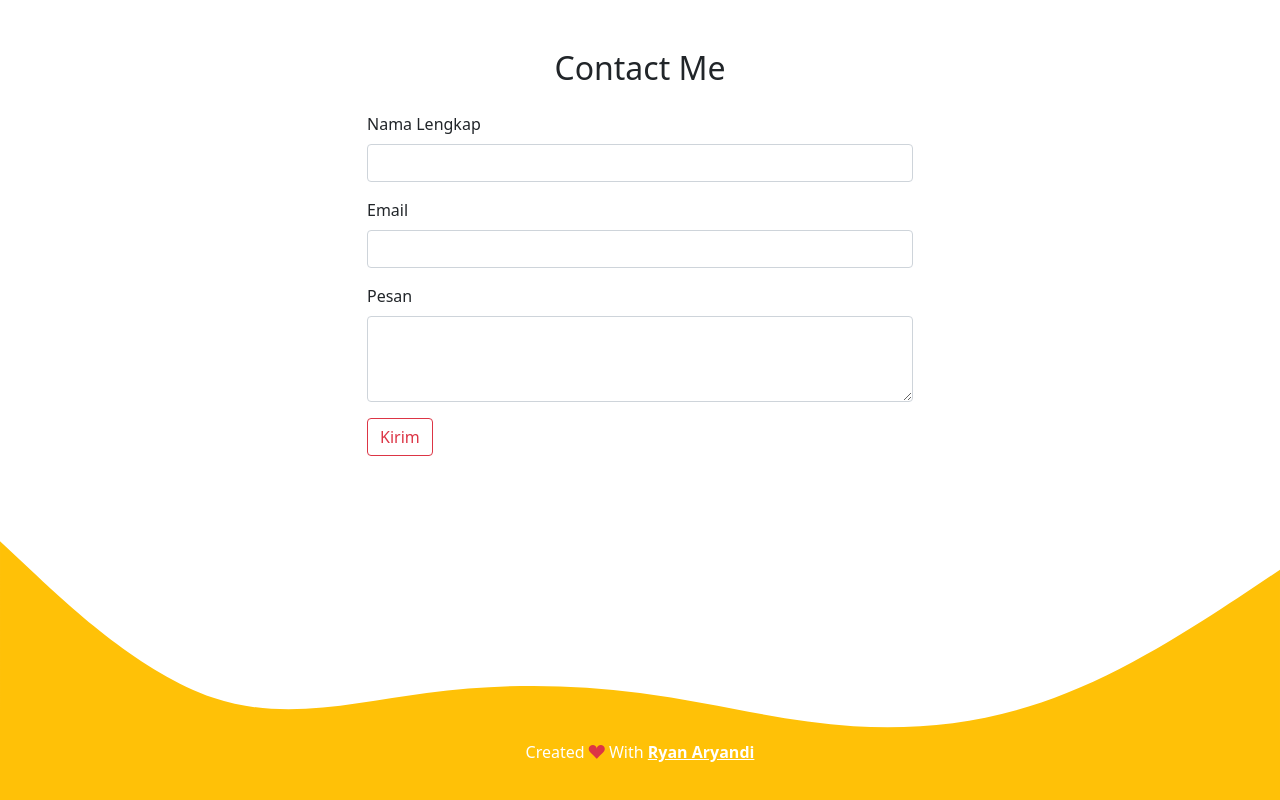
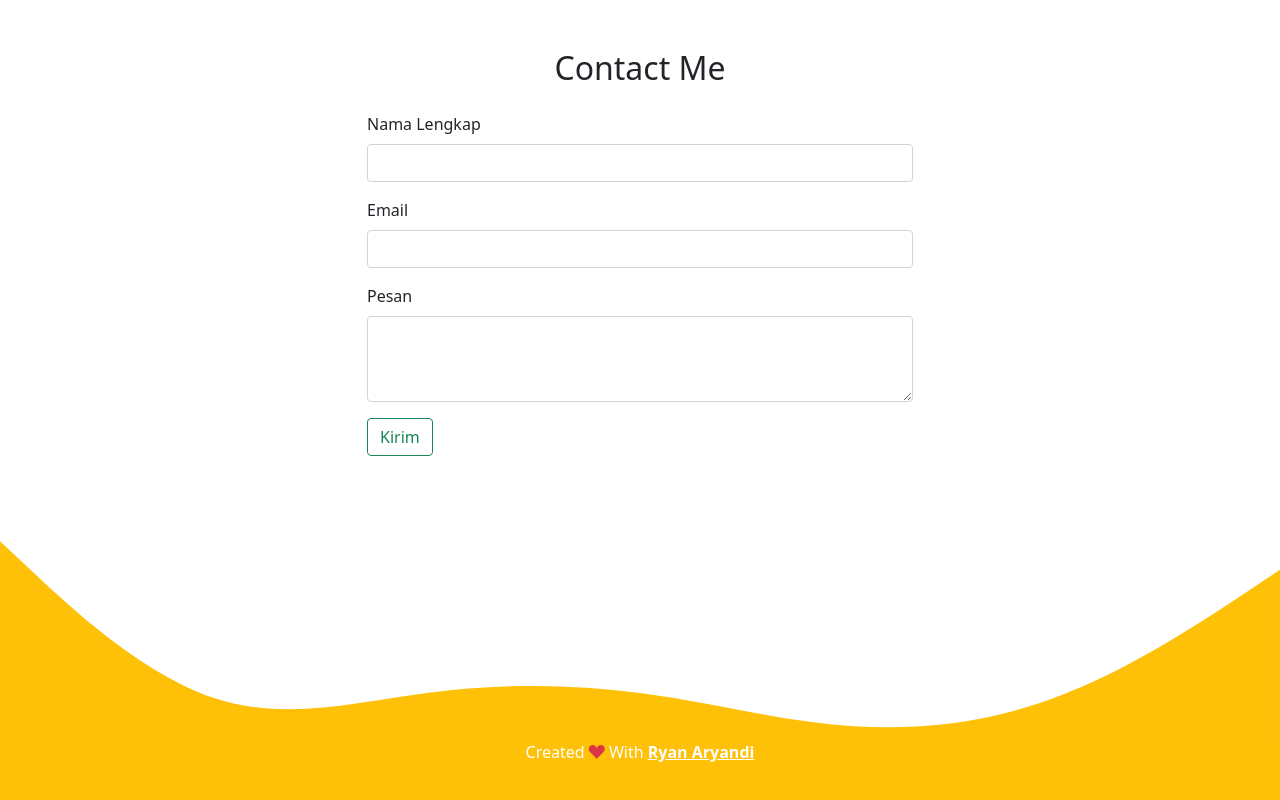
Before and after one commit to ryanaryandi/ryanaryandi.github.io, a plain HTML site: page index.html in a window 1280 px wide. Shown: the part 2229-3029 px from the top of the page. Drawn offline with nearby package versions, Linux system fonts and the light colour scheme.

Commit message:
mengubah kembali tombol menjadi warna hijau

```diff
--- a/index.html
+++ b/index.html
@@ -174,7 +174,7 @@
                 <textarea class="form-control" id="pesan" rows="3"></textarea>
               </div>
 
-              <button type="submit" class="btn btn-outline-danger">Kirim</button>
+              <button type="submit" class="btn btn-outline-success">Kirim</button>
             </form>
           </div>
         </div>
```
